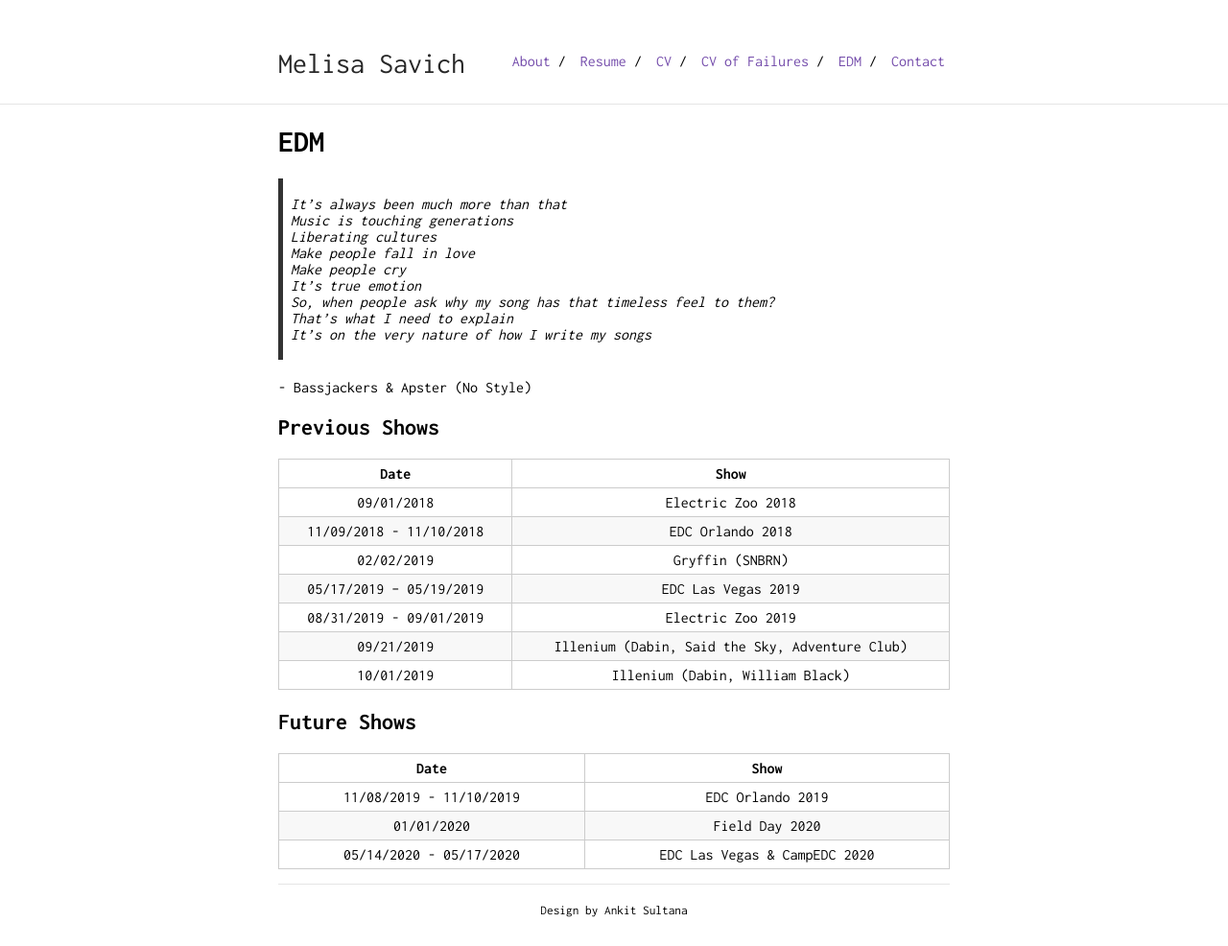
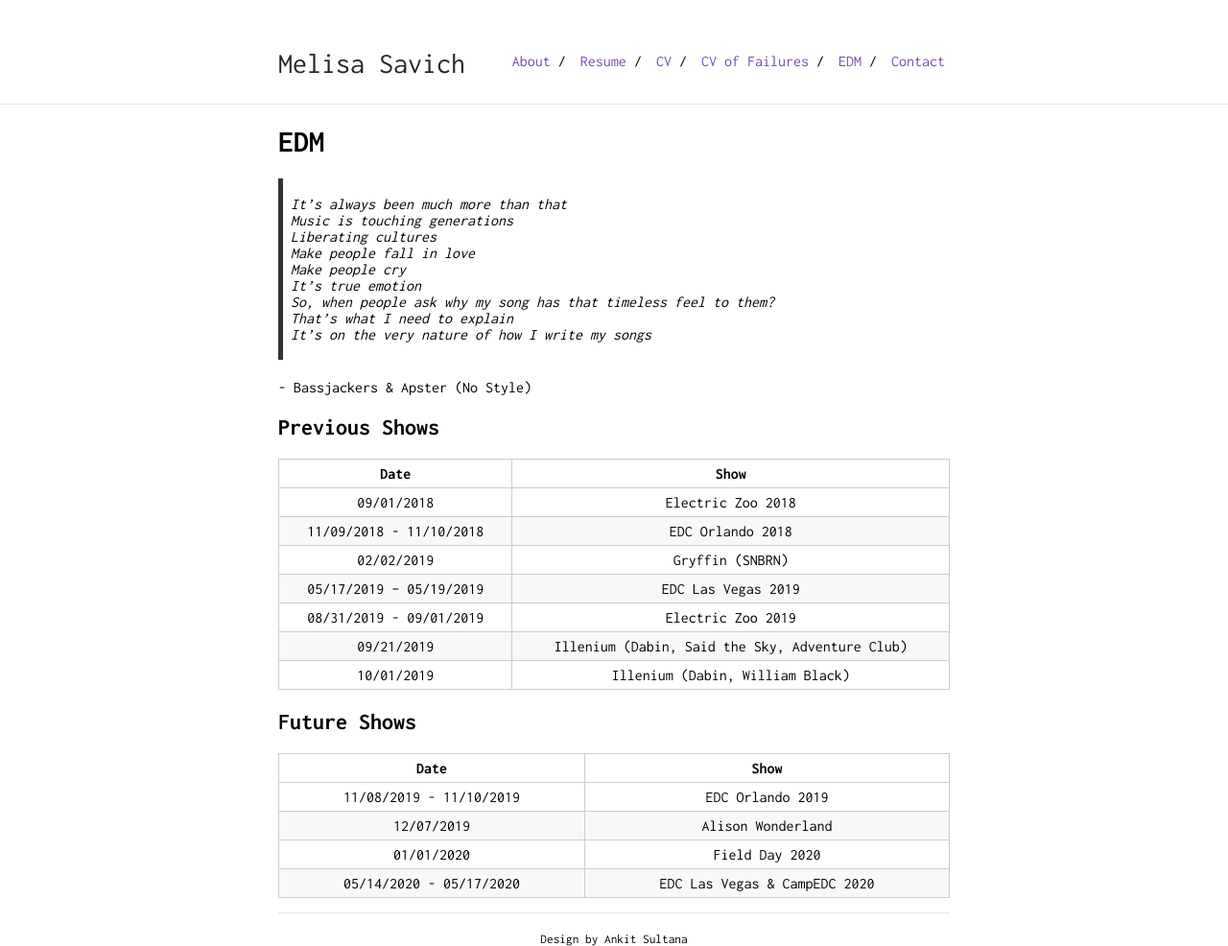
Before and after one commit to mksavic/mksavic.github.io, a Jekyll site: the page built from edm.md, in a window 1280 px wide. Shown: the whole page at 96% size. Built offline with Jekyll 4.4.1, drawn with Linux system fonts in a browser that asks for light colours; our own code applies the rules of GitHub Pages for plain Markdown files; before the commit the page ends 956 px from its top, so only the background shows below that.

Commit message:
update edm.md

```diff
--- a/edm.md
+++ b/edm.md
@@ -34,5 +34,6 @@ is_contact: true
 |          Date           |                      Show                      |
 |:-----------------------:|:----------------------------------------------:|
 | 11/08/2019 - 11/10/2019 |                EDC Orlando 2019                |
+|       12/07/2019        |               Alison Wonderland                |
 |       01/01/2020        |                 Field Day 2020                 |
 | 05/14/2020 - 05/17/2020 |          EDC Las Vegas & CampEDC 2020          |
```
